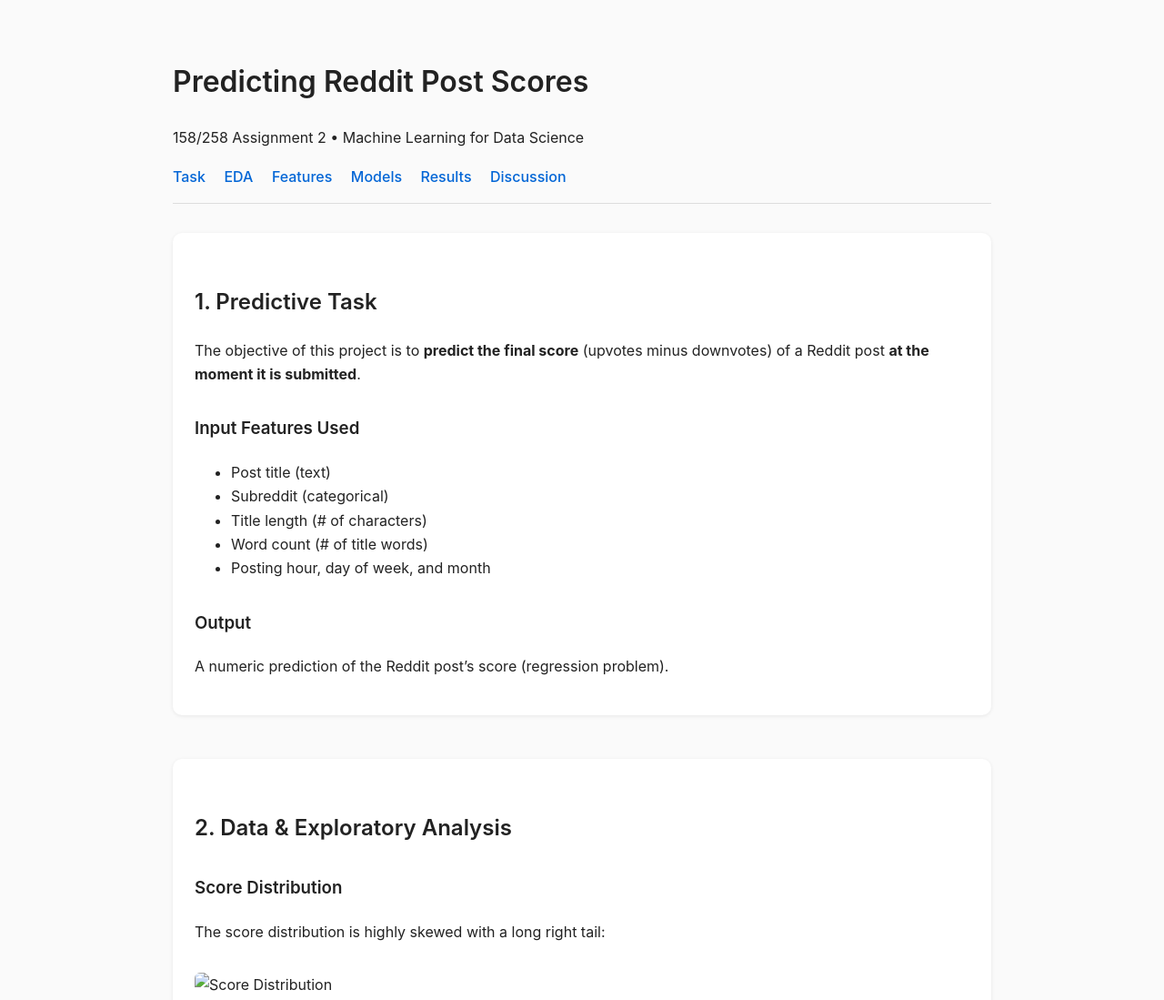
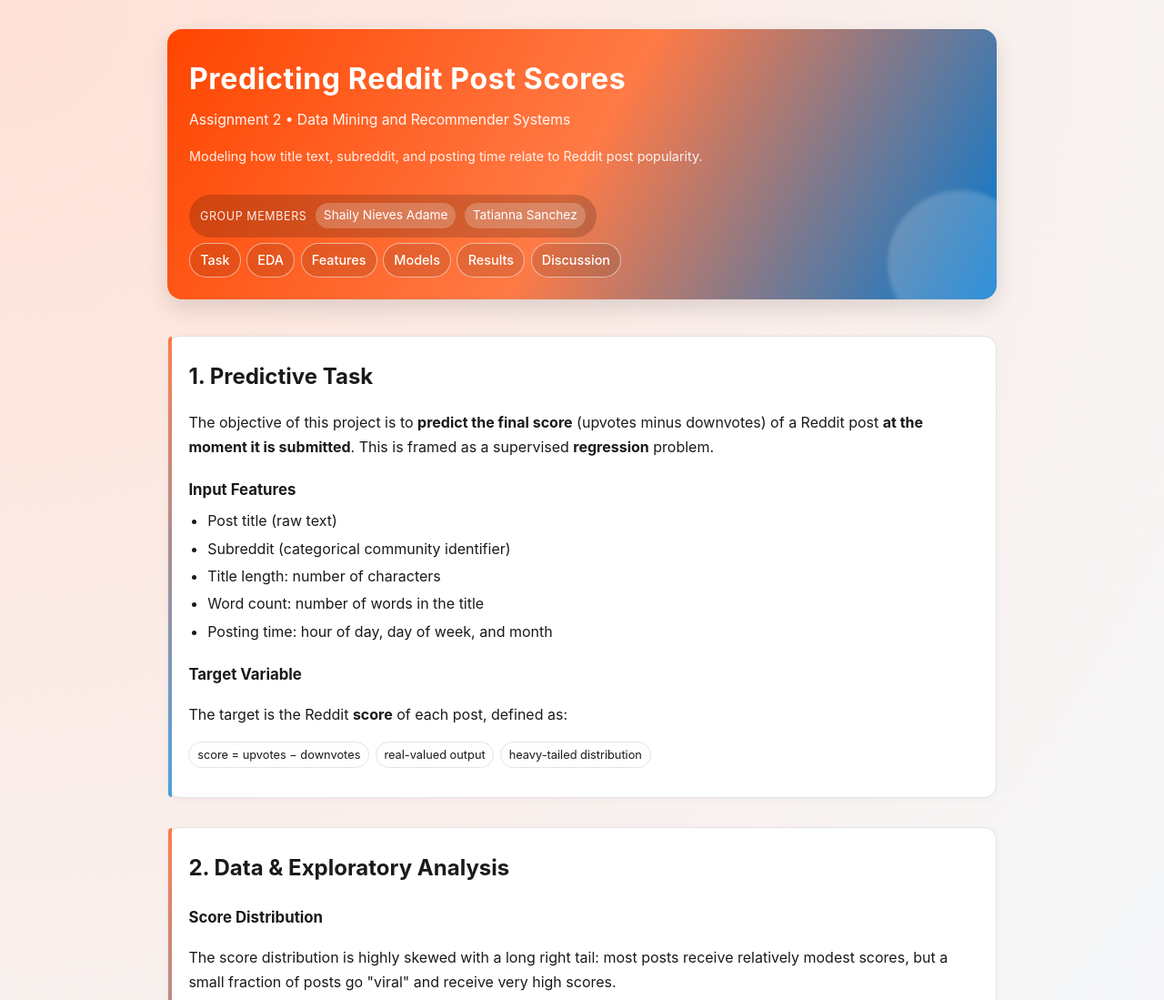
Before and after one commit to Shaily-28/Facebook-predictions, a plain HTML site: page index.html in a window 1280 px wide. Shown: the top 1099 px of the page at 91% size. Drawn offline with Linux system fonts and the light colour scheme.

Commit message:
updating imdex.html

```diff
--- a/index.html
+++ b/index.html
@@ -4,59 +4,219 @@
   <meta charset="UTF-8" />
   <title>Reddit Score Prediction – Assignment 2</title>
   <style>
+    :root {
+      --reddit-orange: #ff4500;
+      --reddit-dark: #1a1a1b;
+      --reddit-blue: #0079d3;
+      --bg-light: #f6f7f8;
+      --card-bg: #ffffff;
+      --border-soft: #e1e4e8;
+    }
+
+    * {
+      box-sizing: border-box;
+    }
+
     body {
       font-family: -apple-system, BlinkMacSystemFont, "Segoe UI", Roboto, sans-serif;
-      max-width: 900px;
+      max-width: 960px;
       margin: auto;
-      padding: 2rem;
-      line-height: 1.65;
-      background: #fafafa;
-      color: #222;
+      padding: 2rem 1.5rem 3rem;
+      line-height: 1.7;
+      background: radial-gradient(circle at top left, #ffe1d6 0, var(--bg-light) 40%, #eaf5ff 100%);
+      color: var(--reddit-dark);
     }
-    h1, h2, h3 {
-      font-weight: 600;
-      margin-top: 2rem;
+
+    header {
+      margin-bottom: 2.5rem;
+      padding: 1.75rem 1.5rem 1.5rem;
+      border-radius: 16px;
+      background: linear-gradient(120deg, var(--reddit-orange), #ff7a45, var(--reddit-blue));
+      color: #fff;
+      box-shadow: 0 10px 25px rgba(0,0,0,0.12);
+      position: relative;
+      overflow: hidden;
     }
-    header {
-      border-bottom: 1px solid #ddd;
+
+    header::after {
+      content: "";
+      position: absolute;
+      right: -40px;
+      bottom: -40px;
+      width: 160px;
+      height: 160px;
+      border-radius: 50%;
+      background: rgba(255,255,255,0.18);
+      filter: blur(2px);
+    }
+
+    h1 {
+      margin: 0 0 0.3rem;
+      font-size: 2rem;
+      font-weight: 700;
+      letter-spacing: 0.02em;
+    }
+
+    header p {
+      margin: 0.2rem 0 0.9rem;
+      font-size: 0.98rem;
+      opacity: 0.95;
+    }
+
+    nav {
+      margin-top: 0.4rem;
+      display: flex;
+      flex-wrap: wrap;
+      gap: 0.4rem;
+      position: relative;
+      z-index: 1;
+    }
+
+    nav a {
+      text-decoration: none;
+      color: #fff;
+      font-weight: 500;
+      font-size: 0.9rem;
+      padding: 0.35rem 0.7rem;
+      border-radius: 999px;
+      border: 1px solid rgba(255,255,255,0.55);
+      background: rgba(0,0,0,0.1);
+      backdrop-filter: blur(3px);
+      transition: background 0.15s ease, transform 0.1s ease, box-shadow 0.15s ease;
+    }
+
+    nav a:hover {
+      background: rgba(255,255,255,0.18);
+      transform: translateY(-1px);
+      box-shadow: 0 2px 8px rgba(0,0,0,0.15);
+    }
+
+    .tagline {
+      margin-top: 0.6rem;
+      font-size: 0.9rem;
+      opacity: 0.9;
+    }
+
+    .members {
+      margin-top: 0.9rem;
+      padding: 0.6rem 0.75rem;
+      border-radius: 999px;
+      background: rgba(0,0,0,0.18);
+      font-size: 0.9rem;
+      display: inline-flex;
+      align-items: center;
+      gap: 0.6rem;
+    }
+
+    .members-label {
+      text-transform: uppercase;
+      letter-spacing: 0.05em;
+      font-size: 0.78rem;
+      opacity: 0.9;
+    }
+
+    .members span.name {
+      background: rgba(255,255,255,0.22);
+      padding: 0.15rem 0.55rem;
+      border-radius: 999px;
+      font-size: 0.86rem;
+      white-space: nowrap;
+    }
+
+    section {
       margin-bottom: 2rem;
-      padding-bottom: 1rem;
+      background: var(--card-bg);
+      padding: 1.5rem 1.4rem 1.6rem;
+      border-radius: 14px;
+      border: 1px solid var(--border-soft);
+      box-shadow: 0 2px 9px rgba(0,0,0,0.03);
+      position: relative;
     }
-    nav a {
-      margin-right: 1rem;
-      text-decoration: none;
-      color: #0366d6;
-      font-weight: 500;
+
+    section::before {
+      content: "";
+      position: absolute;
+      top: 0;
+      left: 0;
+      width: 4px;
+      height: 100%;
+      border-radius: 14px 0 0 14px;
+      background: linear-gradient(to bottom, var(--reddit-orange), var(--reddit-blue));
+      opacity: 0.7;
     }
-    nav a:hover {
-      text-decoration: underline;
+
+    section h2 {
+      margin-top: 0;
+      margin-bottom: 0.6rem;
+      font-weight: 650;
     }
-    section {
-      margin-bottom: 3rem;
-      background: white;
-      padding: 1.5rem;
-      border-radius: 10px;
-      box-shadow: 0 1px 4px rgba(0,0,0,0.08);
+
+    section h3 {
+      margin-top: 1.2rem;
+      margin-bottom: 0.4rem;
+      font-size: 1.05rem;
     }
+
     img {
       max-width: 100%;
-      border-radius: 6px;
-      margin: 1rem 0;
+      border-radius: 10px;
+      margin: 0.75rem 0 1.1rem;
+      border: 1px solid var(--border-soft);
+      box-shadow: 0 4px 12px rgba(0,0,0,0.06);
     }
+
+    ul {
+      padding-left: 1.3rem;
+      margin-top: 0.3rem;
+    }
+
+    li {
+      margin-bottom: 0.2rem;
+    }
+
     .code {
-      background: #f3f3f3;
-      padding: 0.75rem;
-      border-radius: 6px;
-      font-family: monospace;
+      background: #18181b;
+      color: #f5f5f5;
+      padding: 0.8rem;
+      border-radius: 8px;
+      font-family: ui-monospace, SFMono-Regular, Menlo, Monaco, Consolas, "Liberation Mono", "Courier New", monospace;
       white-space: pre-wrap;
-      font-size: 0.9rem;
-      border: 1px solid #e0e0e0;
+      font-size: 0.87rem;
+      border: 1px solid #2e2e32;
     }
+
+    .pill-row {
+      display: flex;
+      flex-wrap: wrap;
+      gap: 0.4rem;
+      margin: 0.4rem 0;
+    }
+
+    .pill {
+      font-size: 0.8rem;
+      padding: 0.18rem 0.55rem;
+      border-radius: 999px;
+      border: 1px solid var(--border-soft);
+      background: #fefefe;
+    }
+
     footer {
       text-align: center;
-      margin-top: 3rem;
-      font-size: 0.9rem;
-      color: #777;
+      margin-top: 2rem;
+      font-size: 0.88rem;
+      color: #555;
+    }
+
+    @media (max-width: 640px) {
+      body {
+        padding: 1.3rem 1rem 2.5rem;
+      }
+      header {
+        padding: 1.4rem 1.2rem 1.2rem;
+      }
+      h1 {
+        font-size: 1.6rem;
+      }
     }
   </style>
 </head>
@@ -64,7 +224,17 @@
 <body>
   <header>
     <h1>Predicting Reddit Post Scores</h1>
-    <p>158/258 Assignment 2 • Machine Learning for Data Science</p>
+    <p>Assignment 2 • Data Mining and Recommender Systems</p>
+    <p class="tagline">
+      Modeling how title text, subreddit, and posting time relate to Reddit post popularity.
+    </p>
+
+    <div class="members">
+      <span class="members-label">Group Members</span>
+      <span class="name">Shaily Nieves Adame</span>
+      <span class="name">Tatianna Sanchez</span>
+    </div>
+
     <nav>
       <a href="#task">Task</a>
       <a href="#eda">EDA</a>
@@ -79,78 +249,95 @@
     <h2>1. Predictive Task</h2>
     <p>
       The objective of this project is to <strong>predict the final score</strong>
-      (upvotes minus downvotes) of a Reddit post
-      <strong>at the moment it is submitted</strong>.
+      (upvotes minus downvotes) of a Reddit post <strong>at the moment it is submitted</strong>.
+      This is framed as a supervised <strong>regression</strong> problem.
     </p>
 
-    <h3>Input Features Used</h3>
+    <h3>Input Features</h3>
     <ul>
-      <li>Post title (text)</li>
-      <li>Subreddit (categorical)</li>
-      <li>Title length (# of characters)</li>
-      <li>Word count (# of title words)</li>
-      <li>Posting hour, day of week, and month</li>
+      <li>Post title (raw text)</li>
+      <li>Subreddit (categorical community identifier)</li>
+      <li>Title length: number of characters</li>
+      <li>Word count: number of words in the title</li>
+      <li>Posting time: hour of day, day of week, and month</li>
     </ul>
 
-    <h3>Output</h3>
+    <h3>Target Variable</h3>
     <p>
-      A numeric prediction of the Reddit post’s score (regression problem).
+      The target is the Reddit <strong>score</strong> of each post, defined as:
     </p>
+    <div class="pill-row">
+      <span class="pill">score = upvotes − downvotes</span>
+      <span class="pill">real-valued output</span>
+      <span class="pill">heavy-tailed distribution</span>
+    </div>
   </section>
 
   <section id="eda">
     <h2>2. Data & Exploratory Analysis</h2>
 
     <h3>Score Distribution</h3>
-    <p>The score distribution is highly skewed with a long right tail:</p>
+    <p>
+      The score distribution is highly skewed with a long right tail:
+      most posts receive relatively modest scores, but a small fraction
+      of posts go "viral" and receive very high scores.
+    </p>
     <img src="plots/score_dist.png" alt="Score Distribution">
 
     <h3>Subreddit Popularity</h3>
     <p>
-      Subreddits vary widely in mean score and number of posts.
-      Larger communities produce more data but not necessarily higher mean scores.
+      Different subreddits exhibit very different typical scores and activity levels.
+      Some communities have higher mean scores but fewer posts, while others have
+      more moderate scores but large volumes of content.
     </p>
-    <img src="plots/subreddit_stats.png" alt="Subreddit Stats">
+    <img src="plots/subreddit_stats.png" alt="Subreddit Statistics">
   </section>
 
   <section id="features">
     <h2>3. Feature Engineering & Preprocessing</h2>
 
-    <p>I extracted features that encode content, timing, and subreddit context.</p>
+    <p>
+      I construct a feature representation that captures content,
+      community context, and posting time. These features are combined
+      in a single scikit-learn <strong>Pipeline</strong>.
+    </p>
 
     <h3>Final Feature Set</h3>
     <div class="code">
-text_features = ["title"] → TF–IDF (max_features=5000)
-categorical_features = ["subreddit"] → OneHotEncoder(handle_unknown="ignore")
-numeric_features = ["title_len", "word_count", "hour", "dayofweek", "month"]
+text_features      = ["title"]         → TF–IDF (max_features = 5000, English stopwords)
+categorical_feats  = ["subreddit"]     → OneHotEncoder(handle_unknown = "ignore")
+numeric_features   = ["title_len", "word_count", "hour", "dayofweek", "month"]
     </div>
 
     <p>
-      These transformations were combined using a
-      <strong>ColumnTransformer</strong> inside a scikit-learn <strong>Pipeline</strong>.
-      This ensures no leakage from test data and a clean, reproducible workflow.
+      Numeric features use mean imputation for any missing values.
+      Text and categorical transformations are handled by a
+      <strong>ColumnTransformer</strong>, which keeps preprocessing
+      consistent between training and evaluation without leaking test data.
     </p>
   </section>
 
   <section id="models">
     <h2>4. Models</h2>
-    <p>I trained and compared several baseline models and two regression models:</p>
+    <p>I evaluate simple baselines and two linear regression models:</p>
 
     <h3>Baselines</h3>
     <ul>
-      <li>Global mean baseline</li>
-      <li>Global median baseline</li>
-      <li>Subreddit mean baseline</li>
+      <li><strong>Global mean baseline</strong> – always predicts the mean training score.</li>
+      <li><strong>Global median baseline</strong> – always predicts the median training score.</li>
+      <li><strong>Subreddit mean baseline</strong> – predicts the mean score for each subreddit.</li>
     </ul>
 
     <h3>Machine Learning Models</h3>
     <ul>
-      <li><strong>Linear Regression</strong> – standard least squares</li>
-      <li><strong>Ridge Regression</strong> – L2 regularized linear model</li>
+      <li><strong>Linear Regression</strong> – least squares regression in the combined feature space.</li>
+      <li><strong>Ridge Regression</strong> – linear model with L2 regularization to reduce overfitting.</li>
     </ul>
 
     <p>
-      Ridge helps avoid overfitting in the high-dimensional TF–IDF space.
+      Regularization is particularly important because TF–IDF creates a
+      high-dimensional feature space with many correlated predictors.
+      Ridge controls coefficient magnitude and improves generalization.
     </p>
   </section>
 
@@ -158,41 +345,56 @@
     <h2>5. Results & Error Analysis</h2>
 
     <h3>Model Comparison (RMSE)</h3>
+    <p>
+      All regression models are evaluated on a held-out test set using
+      mean absolute error (MAE) and root mean squared error (RMSE).
+    </p>
     <img src="plots/model_comparison.png" alt="Model Comparison">
 
     <h3>Actual vs Predicted (Ridge)</h3>
+    <p>
+      The Ridge model’s predictions generally align with the diagonal,
+      especially for typical scores. The largest discrepancies occur for
+      extremely high-scoring posts, which are rare and hard to predict.
+    </p>
     <img src="plots/actual_vs_pred.png" alt="Actual vs Predicted">
 
     <h3>Residuals (Ridge)</h3>
+    <p>
+      Residual plots show that errors are centered around zero but have
+      a heavy tail, reflecting the underlying score distribution. The model
+      is well-calibrated on average but struggles with outlier posts.
+    </p>
     <img src="plots/residuals.png" alt="Residuals">
   </section>
 
   <section id="discussion">
     <h2>6. Discussion & Related Work</h2>
     <p>
-      Predicting social media engagement is a widely studied topic.
-      Similar work has used TF–IDF, temporal features, and subreddit/community metadata.
-      My results align with the literature: simple linear models capture broad patterns,
-      but very high-scoring (viral) posts remain difficult to predict due to heavy-tailed behavior.
+      Predicting social media engagement has been studied on platforms such as
+      Reddit, Twitter, and news sites. Common approaches use text features
+      (bag-of-words or embeddings), temporal patterns, and community metadata.
+      My approach fits into this line of work by combining TF–IDF title features
+      with subreddit and time-of-post signals.
     </p>
 
     <h3>Key Takeaways</h3>
     <ul>
-      <li>Ridge regression outperformed all baselines and linear regression.</li>
-      <li>Text features carry substantial predictive power.</li>
-      <li>Score distribution is extremely skewed → hard to model extremes.</li>
+      <li>Ridge regression outperforms all baseline models and plain linear regression.</li>
+      <li>Text and subreddit identity carry substantial predictive power.</li>
+      <li>The heavy-tailed score distribution makes viral posts difficult to predict precisely.</li>
     </ul>
 
-    <h3>Future Work</h3>
+    <h3>Future Directions</h3>
     <ul>
-      <li>Try transformer-based text embeddings</li>
-      <li>Explore author features (post history)</li>
-      <li>Use robust loss functions to reduce sensitivity to outliers</li>
+      <li>Experiment with transformer-based text embeddings or pretrained language models.</li>
+      <li>Incorporate author history or comment dynamics as additional context.</li>
+      <li>Use robust loss functions or quantile regression for heavy-tailed targets.</li>
     </ul>
   </section>
 
   <footer>
-    © 2025 Reddit Score Prediction Project – Assignment 2
+    Reddit Score Prediction Project – Assignment 2
   </footer>
 
 </body>
```
